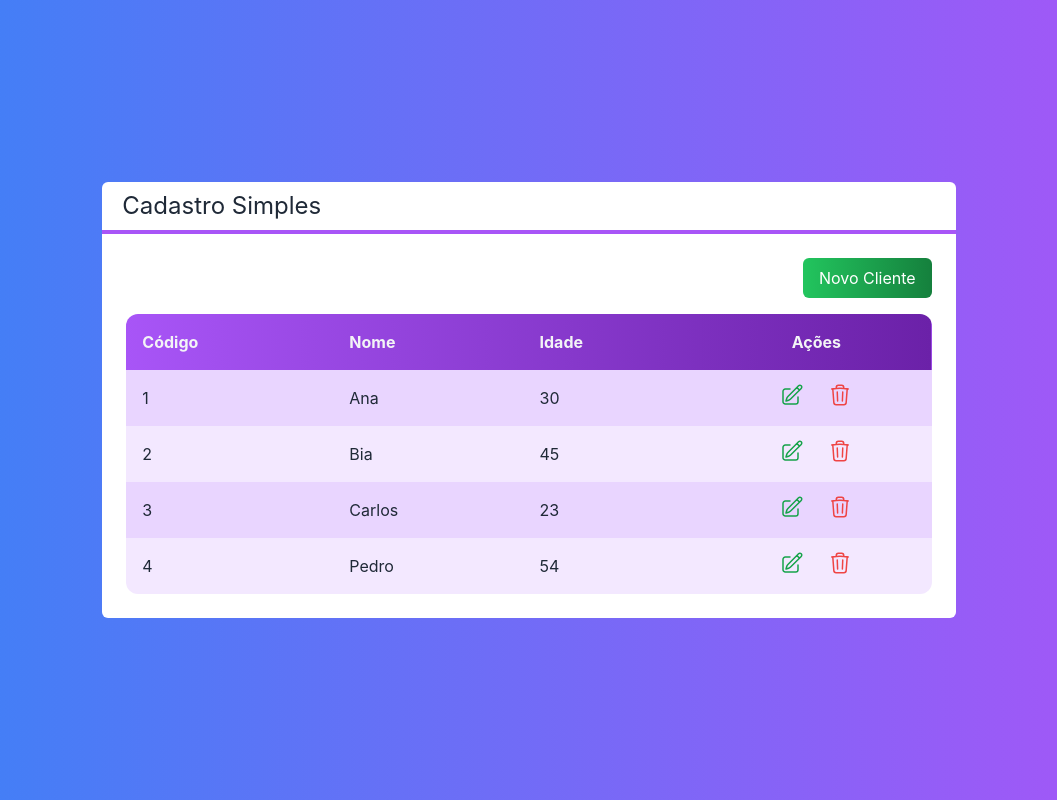
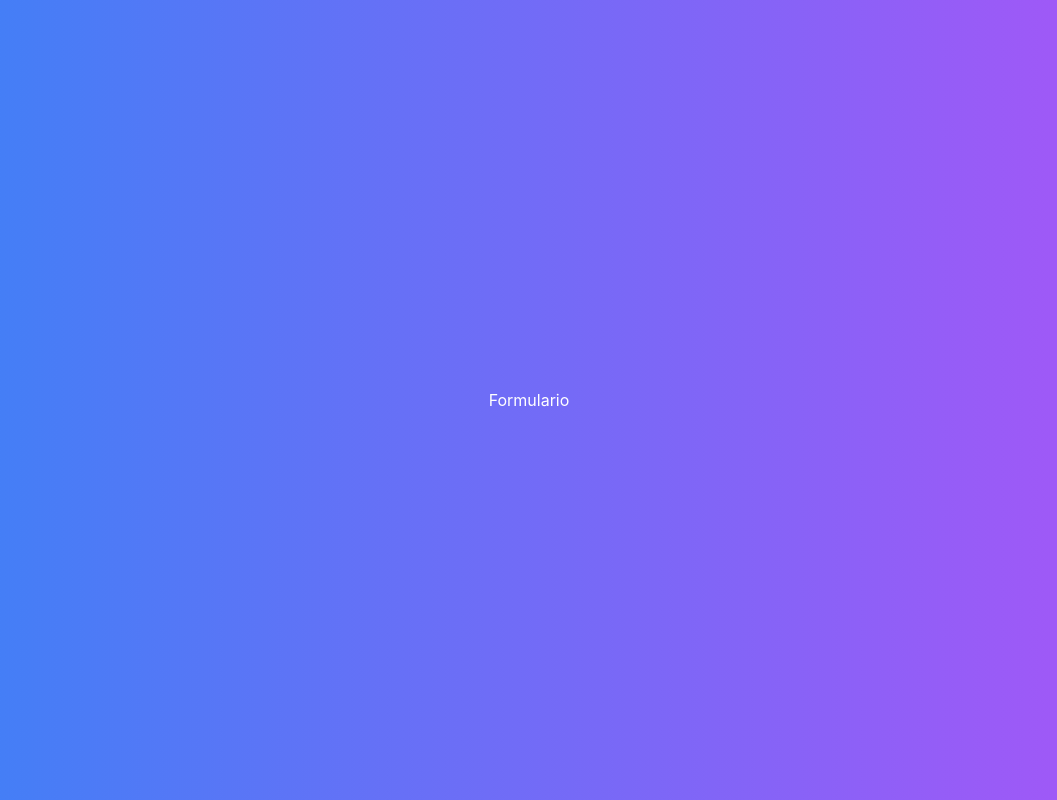
Before and after one commit to anacperdigao/Projeto-Cadastro-NextJS, a Next.js app: page / in a window 1280 px wide. Both pictures are taken after a click on the button "Novo Cliente". Shown: the whole page, without its empty margins (111-1168 px from the left). Built offline with nearby package versions, Linux system fonts and the light colour scheme.

Commit message:
feat: form component

```diff
--- a/src/components/Botao.tsx
+++ b/src/components/Botao.tsx
@@ -1,13 +1,16 @@
 interface BotaoProps {
     className?: string
     children: any
+    setMostraForm: (arg: boolean) => void
 }
 
 
-const Botao = ({children, className}: BotaoProps) => {
+const Botao = ({children, className, setMostraForm}: BotaoProps) => {
 
   return (
-    <button className={`bg-gradient-to-r from-green-500 to-green-700
+    <button
+    onClick={() => setMostraForm(true)}
+    className={`bg-gradient-to-r from-green-500 to-green-700
     text-white px-4 py-2 rounded-md ${className}`}>
         {children}
     </button>
--- /dev/null
+++ b/src/components/Formulario.tsx
@@ -0,0 +1,10 @@
+
+const Formulario = () => {
+    return (
+        <div>
+            <h1>Formulario</h1>
+        </div>
+  )
+}
+
+export default Formulario
--- a/src/pages/index.tsx
+++ b/src/pages/index.tsx
@@ -1,10 +1,14 @@
+import { useState } from "react";
 import Botao from "../components/Botao";
+import Formulario from "../components/Formulario";
 import Layout from "../components/Layout";
 import Tabela from "../components/Tabela";
 import Cliente from "../core/Cliente";
 
 
 export default function Home() {
+
+  const [mostraForm, setMostraForm] = useState(false)
 
   const clientes = [
     new Cliente('Ana', 30, '1'),
@@ -26,12 +30,14 @@ export default function Home() {
     <div className={`flex justify-center items-center h-screen
     bg-gradient-to-r from-blue-500 to-purple-500 text-white`} >
 
+      {mostraForm
+      ?
+      <Formulario />
+      :
       <Layout titulo="Cadastro Simples">
-
         <div className="flex justify-end">
-          <Botao className="mb-4">Novo Cliente</Botao>
+          <Botao className="mb-4" setMostraForm={setMostraForm}>Novo Cliente</Botao>
         </div>
-
         <Tabela
           clientes={clientes}
           clienteSelecionado={clienteSelecionado}
@@ -39,6 +45,8 @@ export default function Home() {
         />
 
       </Layout>
+      }
+
 
     </div>
   )
```
